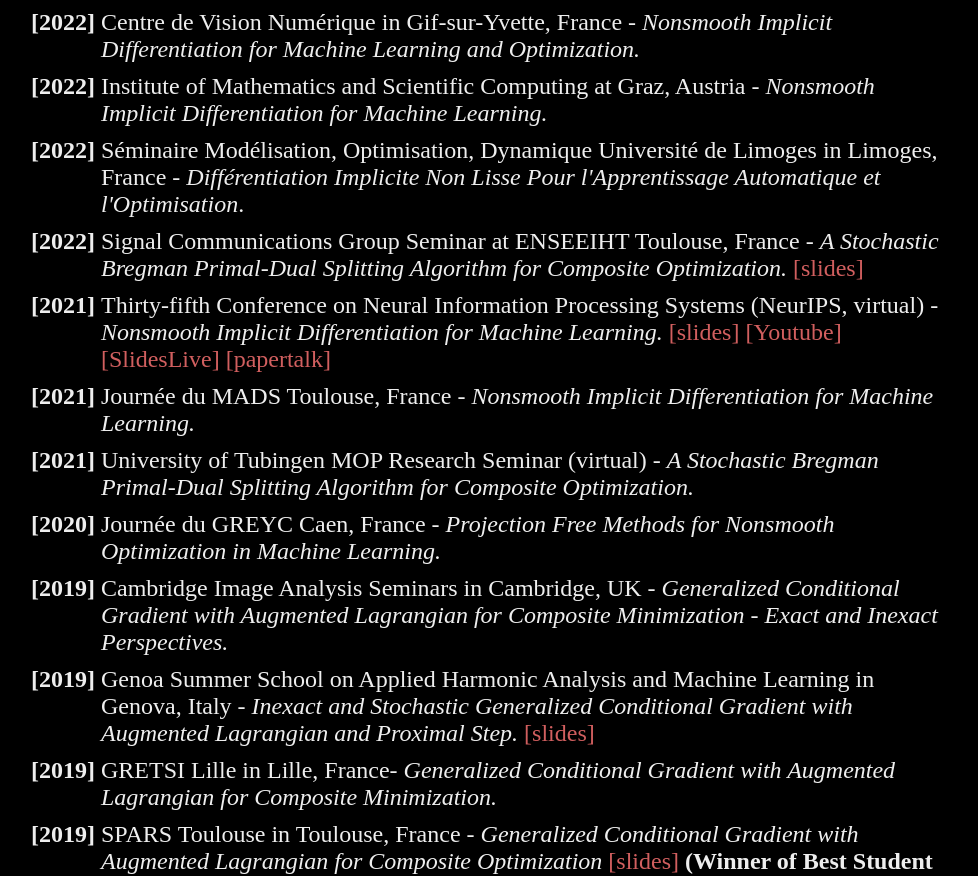
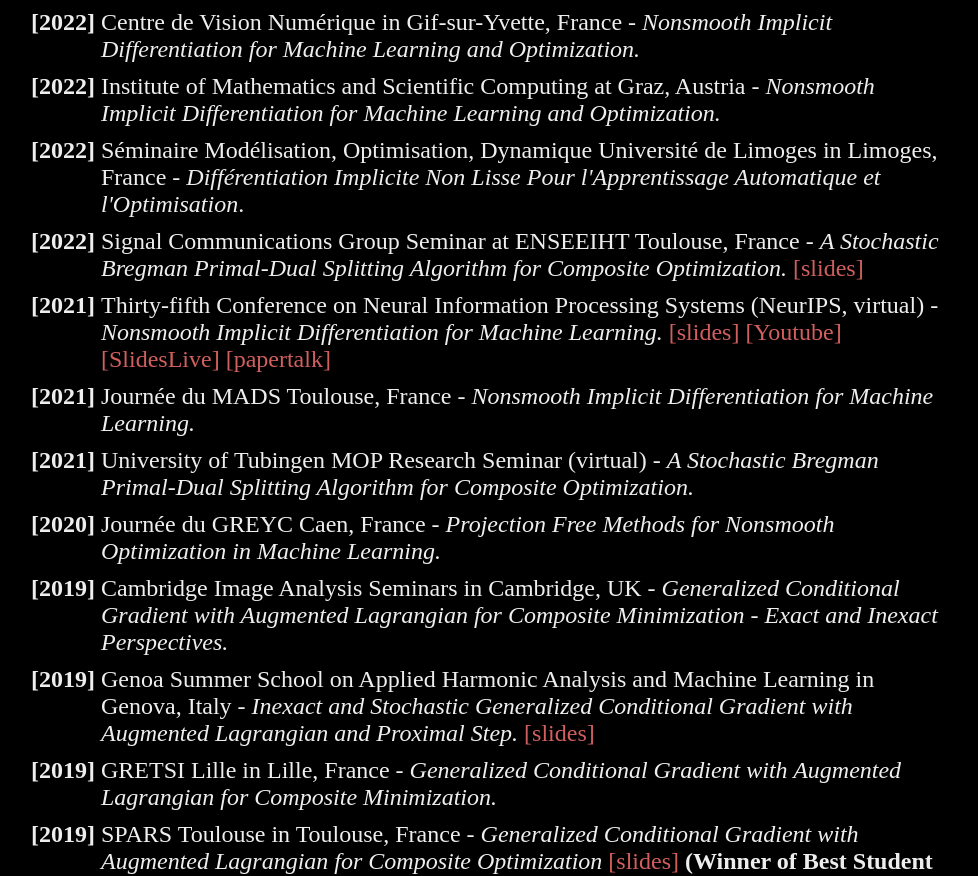
Before and after one commit to tonysf/tonysf.github.io, a Jekyll site: the page built from talks.html, in a window 1280 px wide. Shown: the part 523-1399 px from the top of the page, without its empty margins (141-1119 px from the left). Built offline with Jekyll 4.4.1, drawn with Linux system fonts in a browser that asks for light colours.

Commit message:
Update talks.html

```diff
--- a/talks.html
+++ b/talks.html
@@ -11,24 +11,43 @@
 	</ul></p>
 	<h2>Past (most recent first)</h2>
 	<p><ul class="publications">
-		<label><b>[2022]</b></label><li>  University of Basel Department of Mathematics and Computer Science Seminar in Basel, Switzerland - <i>Nonsmooth Implicit Differentiation for Machine Learning and Optimization.</i></li>
-		<label><b>[2022]</b></label><li>  Centre de Vision Numérique in Gif-sur-Yvette, France - <i>Nonsmooth Implicit Differentiation for Machine Learning and Optimization.</i></li>
-		<label><b>[2022]</b></label><li>  Institute of Mathematics and Scientific Computing at Graz, Austria - <i>Nonsmooth Implicit Differentiation for Machine Learning.</i></li>
-		<label><b>[2022]</b></label><li>  Séminaire Modélisation, Optimisation, Dynamique Université de Limoges in Limoges, France - <i>Différentiation Implicite Non Lisse Pour l'Apprentissage Automatique et l'Optimisation</i>.</li>
-		<label><b>[2022]</b></label><li>  Signal Communications Group Seminar at ENSEEIHT Toulouse, France - <i>A Stochastic Bregman Primal-Dual Splitting Algorithm for Composite Optimization.</i> <a href="/slides/toulouse2022.pdf">[slides]</a></li>
-		<label><b>[2021]</b></label><li>  Thirty-fifth Conference on Neural Information Processing Systems (NeurIPS, virtual) - <i>Nonsmooth Implicit Differentiation for Machine Learning.</i> <a href="/slides/neurips2021.pdf">[slides]</a> <a href="https://www.youtube.com/watch?v=gDC14AGs5Yg">[Youtube]</a> <a href="https://slideslive.com/38967824/nonsmooth-implicit-differentiation-for-machine-learning?ref=speaker-42960">[SlidesLive]</a> <a href="https://papertalk.org/papertalks/36362">[papertalk]</a></li>
-		<label><b>[2021]</b></label><li>  Journée du MADS Toulouse, France - <i>Nonsmooth Implicit Differentiation for Machine Learning.</i></li>
-		<label><b>[2021]</b></label><li>  University of Tubingen MOP Research Seminar (virtual) - <i>A Stochastic Bregman Primal-Dual Splitting Algorithm for Composite Optimization.</i></li>
-		<label><b>[2020]</b></label><li>  Journée du GREYC Caen, France - <i>Projection Free Methods for Nonsmooth Optimization in Machine Learning.</i></li>
-		<label><b>[2019]</b></label><li>  Cambridge Image Analysis Seminars in Cambridge, UK - <i>Generalized Conditional Gradient with Augmented Lagrangian for Composite Minimization - Exact and Inexact Perspectives.</i></li>
-		<label><b>[2019]</b></label><li>  Genoa Summer School on Applied Harmonic Analysis and Machine Learning in Genova, Italy - <i>Inexact and Stochastic Generalized Conditional Gradient with Augmented Lagrangian and Proximal Step.</i> <a href="/slides/genoa2020.pdf">[slides]</a></li>
-		<label><b>[2019]</b></label><li>  GRETSI Lille in Lille, France- <i>Generalized Conditional Gradient with Augmented Lagrangian for Composite Minimization.</i></li>
-		<label><b>[2019]</b></label><li>  SPARS Toulouse in Toulouse, France - <i>Generalized Conditional Gradient with Augmented Lagrangian for Composite Optimization</i> <a href="/slides/spars2019.pdf">[slides]</a> <b>(Winner of Best Student Paper award)</b>.</li>
-		<label><b>[2019]</b></label><li>  Institut de Mathématiques de Bordeaux, Séminaire IOP in Bordeaux, France - <i>Generalized Conditional Gradient with Augmented Lagrangian for Composite Minimization.</i></li>
-		<label><b>[2019]</b></label><li>  Normastic Rouen in Rouen, France - <i>Generalized Conditional Gradient with Augmented Lagrangian for Composite Minimization.</i></li>
-		<label><b>[2017]</b></label><li>  San Diego State University Student Research Symposium in San Diego, California - <i>Empirical Wavelet Frames for Signal Processing.</i></li>
-		<label><b>[2015]</b></label><li>  MAA Golden Section Student Poster Session San Jose, California - <i>Comparison of Bayesian Credible Intervals to Frequentist Confidence Intervals.</i></li>
-		<label><b>[2015]</b></label><li>  Northern California Undergraduate Mathematics Conference San Jose, California - <i>Comparison of Bayesian Credible Intervals to Frequentist Confidence Intervals.</i></li>
-		<label><b>[2013]</b></label><li>  Northern California Undergraduate Mathematics Conference at Chico, California - <i>An Application of Bayesian Inference.</i></li>
+		<label><b>[2022]</b></label><li>  University of Basel Department of Mathematics and Computer Science Seminar in 		Basel, Switzerland
+			- <i>Nonsmooth Implicit Differentiation for Machine Learning and Optimization.</i></li>
+		<label><b>[2022]</b></label><li>  Centre de Vision Numérique in 														Gif-sur-Yvette, France
+			- <i>Nonsmooth Implicit Differentiation for Machine Learning and Optimization.</i></li>
+		<label><b>[2022]</b></label><li>  Institute of Mathematics and Scientific Computing at 									Graz, Austria
+			- <i>Nonsmooth Implicit Differentiation for Machine Learning and Optimization.</i></li>
+		<label><b>[2022]</b></label><li>  Séminaire Modélisation, Optimisation, Dynamique Université de Limoges in 				Limoges, France
+			- <i>Différentiation Implicite Non Lisse Pour l'Apprentissage Automatique et l'Optimisation</i>.</li>
+		<label><b>[2022]</b></label><li>  Signal Communications Group Seminar at ENSEEIHT 										Toulouse, France
+			- <i>A Stochastic Bregman Primal-Dual Splitting Algorithm for Composite Optimization.</i> <a href="/slides/toulouse2022.pdf">[slides]</a></li>
+		<label><b>[2021]</b></label><li>  Thirty-fifth Conference on Neural Information Processing Systems 						(NeurIPS, virtual)
+			- <i>Nonsmooth Implicit Differentiation for Machine Learning.</i> <a href="/slides/neurips2021.pdf">[slides]</a> <a href="https://www.youtube.com/watch?v=gDC14AGs5Yg">[Youtube]</a> <a href="https://slideslive.com/38967824/nonsmooth-implicit-differentiation-for-machine-learning?ref=speaker-42960">[SlidesLive]</a> <a href="https://papertalk.org/papertalks/36362">[papertalk]</a></li>
+		<label><b>[2021]</b></label><li>  Journée du MADS 																		Toulouse, France
+			- <i>Nonsmooth Implicit Differentiation for Machine Learning.</i></li>
+		<label><b>[2021]</b></label><li>  University of Tubingen MOP Research Seminar 											(virtual)
+			- <i>A Stochastic Bregman Primal-Dual Splitting Algorithm for Composite Optimization.</i></li>
+		<label><b>[2020]</b></label><li>  Journée du GREYC 																		Caen, France
+			- <i>Projection Free Methods for Nonsmooth Optimization in Machine Learning.</i></li>
+		<label><b>[2019]</b></label><li>  Cambridge Image Analysis Seminars in 													Cambridge, UK
+			- <i>Generalized Conditional Gradient with Augmented Lagrangian for Composite Minimization - Exact and Inexact Perspectives.</i></li>
+		<label><b>[2019]</b></label><li>  Genoa Summer School on Applied Harmonic Analysis and Machine Learning in 				Genova, Italy
+			- <i>Inexact and Stochastic Generalized Conditional Gradient with Augmented Lagrangian and Proximal Step.</i> <a href="/slides/genoa2020.pdf">[slides]</a></li>
+		<label><b>[2019]</b></label><li>  GRETSI Lille in 																		Lille, France
+			- <i>Generalized Conditional Gradient with Augmented Lagrangian for Composite Minimization.</i></li>
+		<label><b>[2019]</b></label><li>  SPARS Toulouse in 																	Toulouse, France
+			- <i>Generalized Conditional Gradient with Augmented Lagrangian for Composite Optimization</i> <a href="/slides/spars2019.pdf">[slides]</a> <b>(Winner of Best Student Paper award)</b>.</li>
+		<label><b>[2019]</b></label><li>  Institut de Mathématiques de Bordeaux, Séminaire IOP in 								Bordeaux, France
+			- <i>Generalized Conditional Gradient with Augmented Lagrangian for Composite Minimization.</i></li>
+		<label><b>[2019]</b></label><li>  Normastic Rouen in 																	Rouen, France
+			- <i>Generalized Conditional Gradient with Augmented Lagrangian for Composite Minimization.</i></li>
+		<label><b>[2017]</b></label><li>  San Diego State University Student Research Symposium in 								San Diego, California
+			- <i>Empirical Wavelet Frames for Signal Processing.</i></li>
+		<label><b>[2015]</b></label><li>  MAA Golden Section Student Poster Session 											San Jose, California
+			- <i>Comparison of Bayesian Credible Intervals to Frequentist Confidence Intervals.</i></li>
+		<label><b>[2015]</b></label><li>  Northern California Undergraduate Mathematics Conference 								San Jose, California
+			- <i>Comparison of Bayesian Credible Intervals to Frequentist Confidence Intervals.</i></li>
+		<label><b>[2013]</b></label><li>  Northern California Undergraduate Mathematics Conference at 							Chico, California
+			- <i>An Application of Bayesian Inference.</i></li>
 	</ul></p>
 </div><!-- /.blurb -->
```
